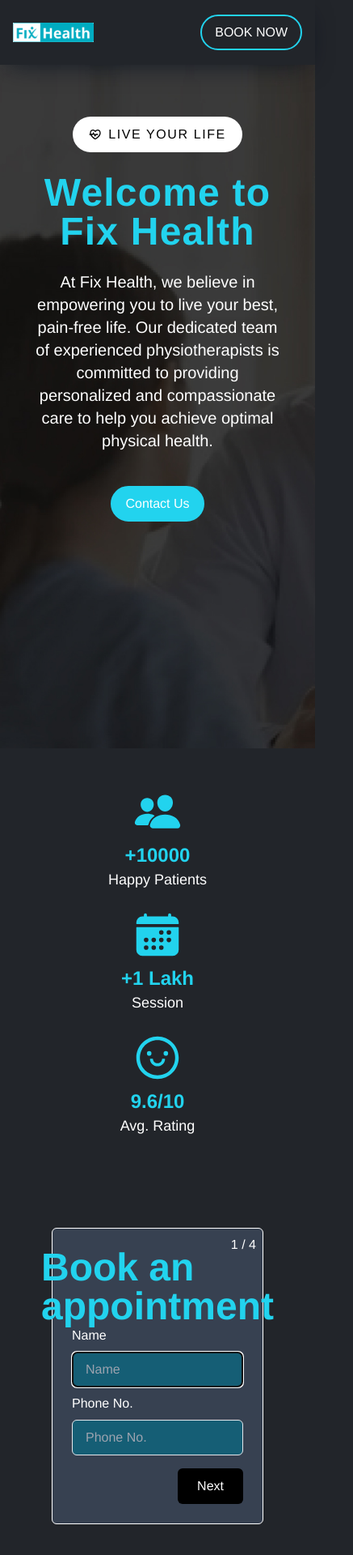
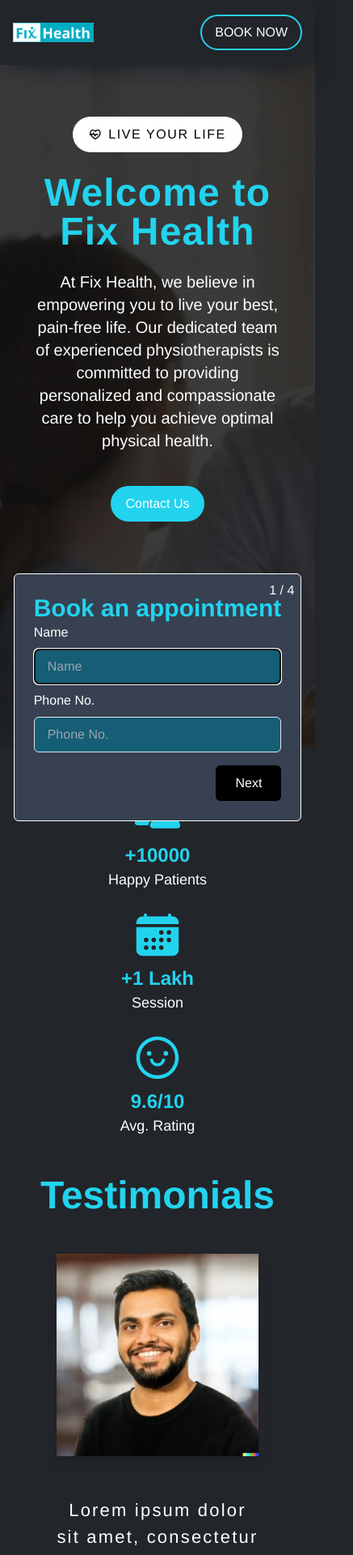
Before and after one commit to AbhishekPurty/fixhealth, a Next.js app: page / in a window 390 px wide. Shown: the top 1920 px of the page at 81% size, 437 px wide, since content can reach past the window. Built offline with nearby package versions, Linux system fonts and the light colour scheme.

Commit message:
form relocation

```diff
--- a/components/FormWrapper.tsx
+++ b/components/FormWrapper.tsx
@@ -7,7 +7,7 @@
 const FormWrapper = ({ title, children }: Props) => {
   return (
     <div className="flex-col items-center justify-center">
-      <h2 className="flex items-center justify-center text-5xl text-cyan-400 font-semibold">{title}</h2>
+      <h2 className="flex items-center justify-center text-3xl lg:text-5xl text-cyan-400 font-semibold">{title}</h2>
       <div className="flex justify-start flex-col gap-2">{children}</div>
     </div>
   )
--- a/components/Form_v2.tsx
+++ b/components/Form_v2.tsx
@@ -50,7 +50,8 @@
     }
 
   return (
-    <div className="relative bg-gray-700 rounded-md p-6 m-[4rem] border-[1px] border-white">
+    <div className="size-max">
+        <div className="relative bg-gray-700 rounded-md p-6 m-[4rem] border-[1px] border-white ">
         <form onSubmit={onSubmit}>
                 <div className="absolute top-[.5rem] right-[.5rem]">
                     {currentStepIndex + 1} / {steps.length}
@@ -68,6 +69,7 @@
                 </div>
         </form>
         </div>
+    </div>
   )
 }
 
--- a/components/Hero.tsx
+++ b/components/Hero.tsx
@@ -1,8 +1,9 @@
 import { RiHeartPulseLine } from "react-icons/ri";
+import Form_v2 from "./Form_v2";
 
 const Hero = () => {
   return (
-    <div className="h-[100vh] xl:pb-20 overflow-hidden">
+    <div className="h-[100vh] xl:pb-20 ">
       <div className="container mx-auto h-full">
         <div className="flex flex-col xl:flex-row items-center justify-between h-full bg-[url('/fixhealthbg.jpg')] py-[4rem] bg-center bg-no-repeat bg-cover">
           <div className="mx-10 xl:w-[48%] text-center xl:text-left">
@@ -16,6 +17,9 @@
             </p>
             <button className="text-white border-2 border-cyan-400 bg-cyan-400 duration-300 lg:w-auto lg:mx-0 rounded-full gap-3 px-4 py-2">Contact Us</button>
           </div>
+          <div>
+            <Form_v2/>
+          </div>
           {/* <div className="hidden xl:flex max-w-[814px] self-end">
             <Image src="/fixhealthbg.jpg" alt="heroimage" width={600} height={400}/>
           </div> */}
--- a/components/Prev_exp.tsx
+++ b/components/Prev_exp.tsx
@@ -14,16 +14,31 @@
     <div>
       <FormWrapper title="Book an appointment">
       <label htmlFor="prev_exp">Previous Experience with Physiotherapy</label>
+      <div className="flex flex-row gap-4">
+      <label htmlFor="prev_exp">YES</label>
             <input
                 autoFocus
                 required
-                id="prev_exp"
-                type="text"
-                placeholder="Previous Experience with Physiotherapy"
-                className="h-11 px-4 border rounded-md bg-cyan-800"
+                id="prev_exp1"
+                name="prev_exp"
+                type="radio"
+                placeholder=""
+                className=""
                 value={prev_exp}
                 onChange = {e => updateFields({prev_exp: e.target.value})}
             />
+            <label htmlFor="prev_exp">NO</label>
+            <input
+                required
+                id="prev_exp0"
+                name="prev_exp"
+                type="radio"
+                placeholder=""
+                className=""
+                value={prev_exp}
+                onChange = {e => updateFields({prev_exp: e.target.value})}
+            />
+            </div>
         </FormWrapper>
     </div>
   )
--- a/pages/index.tsx
+++ b/pages/index.tsx
@@ -1,5 +1,5 @@
 // import Form from "@/components/Form";
-import Form_v2 from "@/components/Form_v2";
+// import Form_v2 from "@/components/Form_v2";
 import Hero from "@/components/Hero";
 import Navbar from "@/components/Navbar";
 import Stats from "@/components/Stats";
@@ -15,7 +15,7 @@
       <Stats />
       {/* <Testimonials /> */}
       {/* <Form /> */}
-      <Form_v2 />
+      {/* <Form_v2 /> */}
       <Testmonial_v2/>
     </div>
     </>
```
Lines whose indentation alone changed are shown as unchanged.
